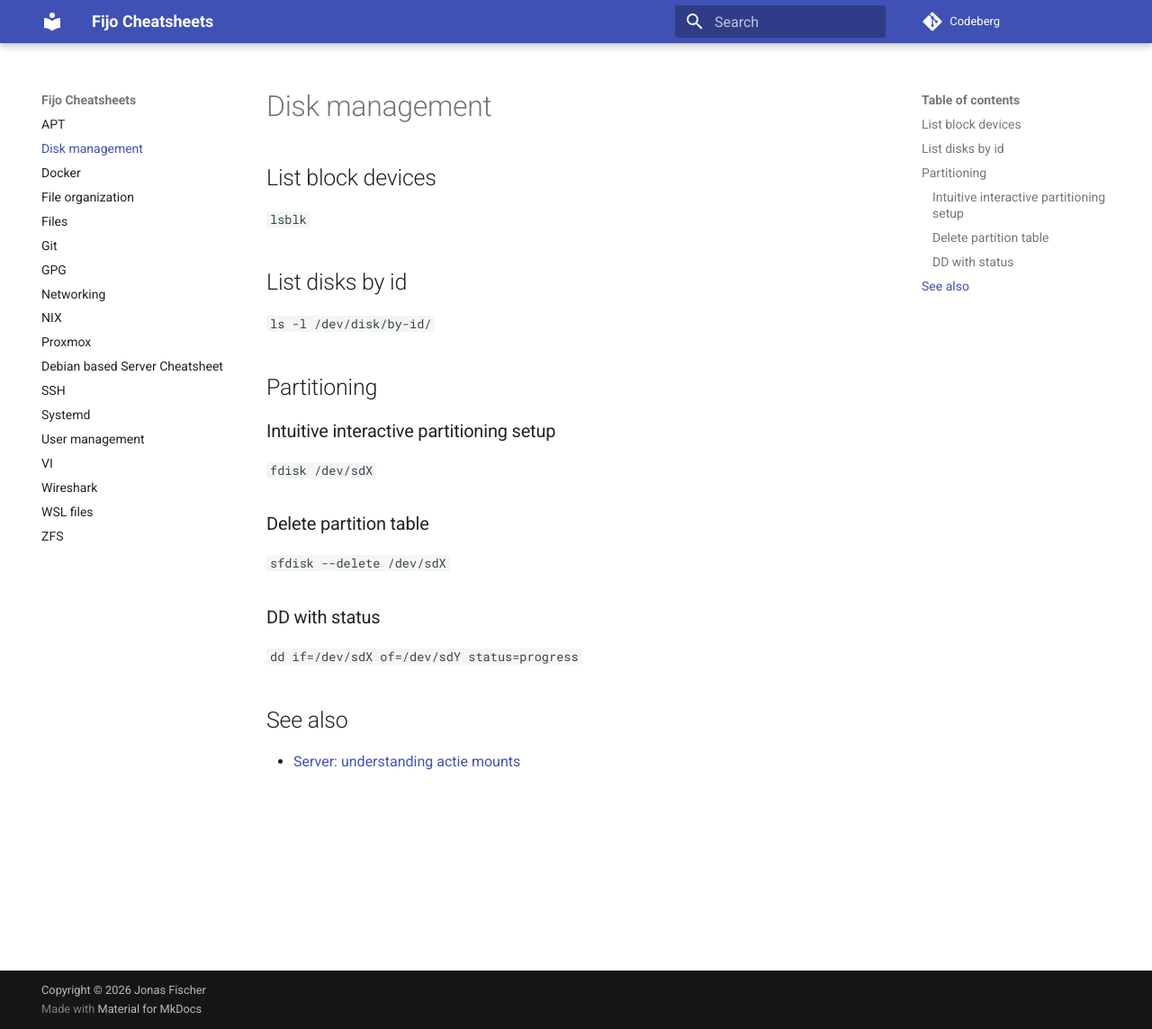
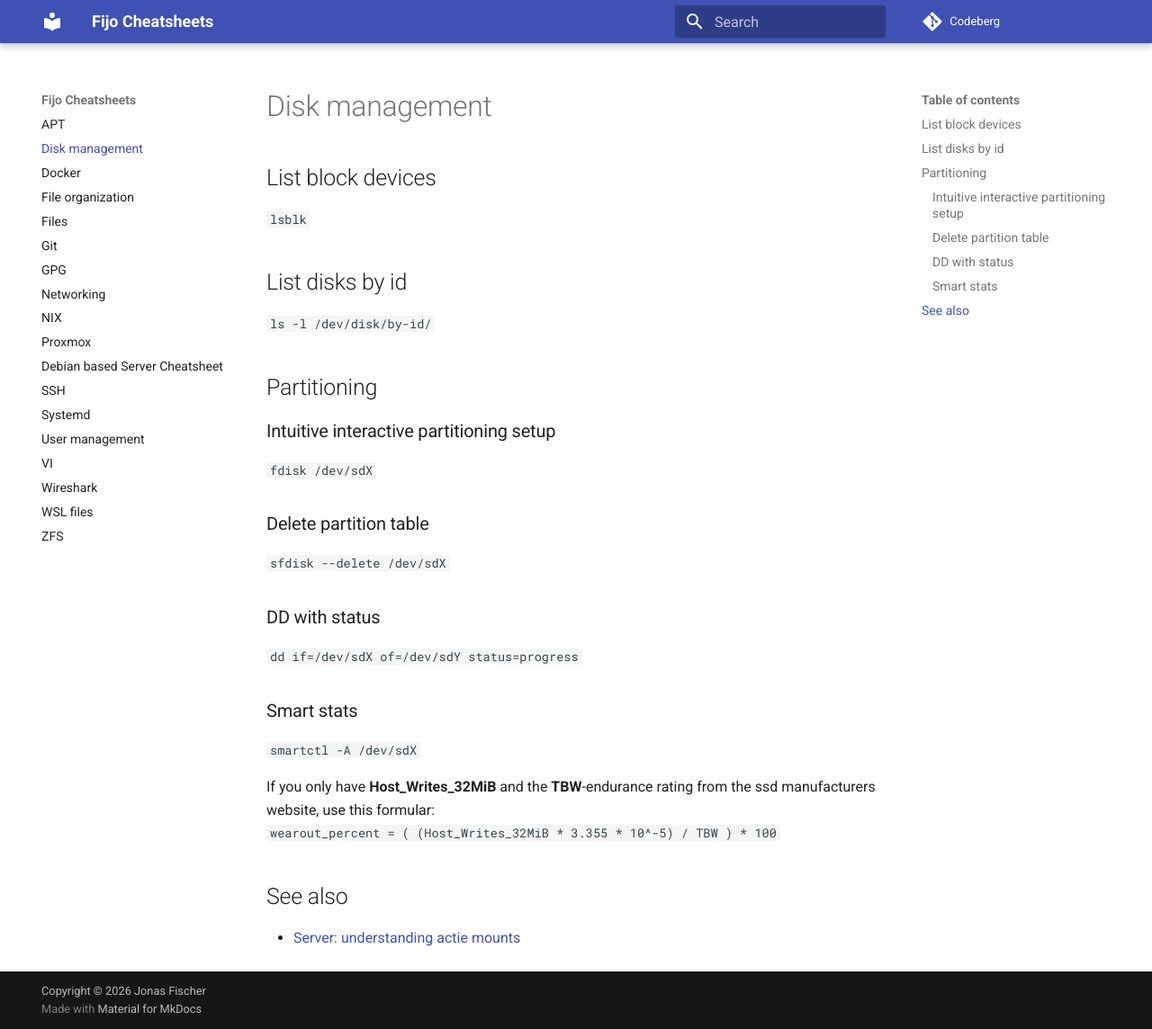
Before and after one commit to Fijo/cheat-mirror, an MkDocs documentation site: the page built from docs/disk-management.md, in a window 1280 px wide and 1144 px high. Shown: the whole window at 90% size. Built offline with MkDocs 1.6.1 and Material for MkDocs 9.7.7, drawn with Linux system fonts in a browser that asks for light colours.

Commit message:
updated disk management

```diff
--- a/docs/disk-management.md
+++ b/docs/disk-management.md
@@ -17,5 +17,12 @@
 ### DD with status
 `dd if=/dev/sdX of=/dev/sdY status=progress`
 
+### Smart stats
+`smartctl -A /dev/sdX`
+
+If you only have **Host_Writes_32MiB** and the **TBW**-endurance rating from the ssd manufacturers website,
+use this formular:
+`wearout_percent = ( (Host_Writes_32MiB * 3.355 * 10^-5) / TBW ) * 100`
+
 ## See also
 - [Server: understanding actie mounts](./server.md#understanding-actie-mounts)
```
